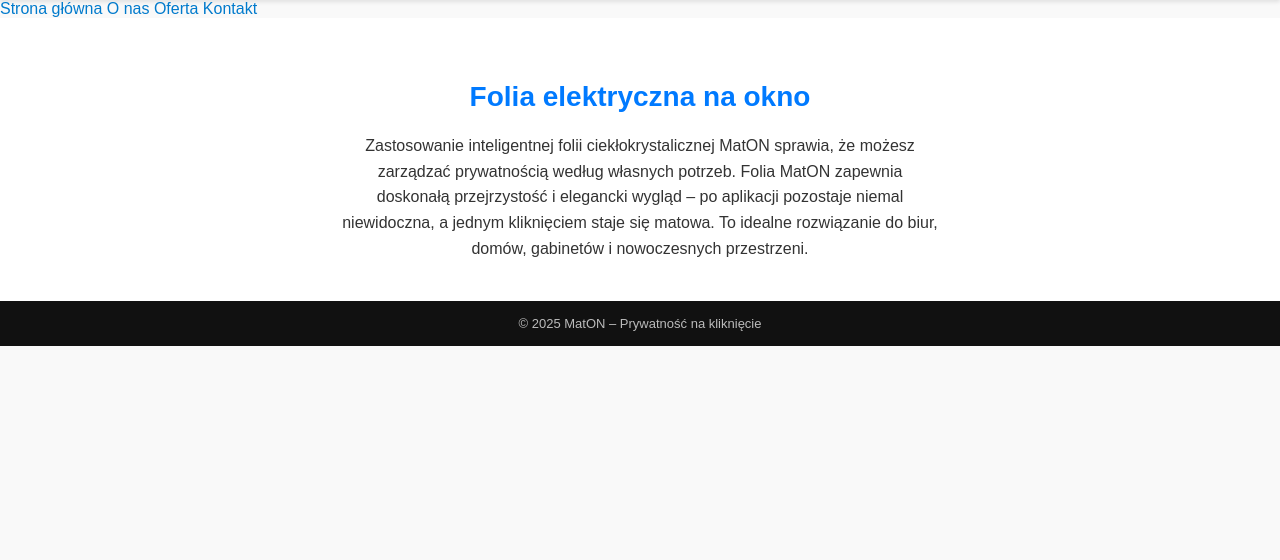
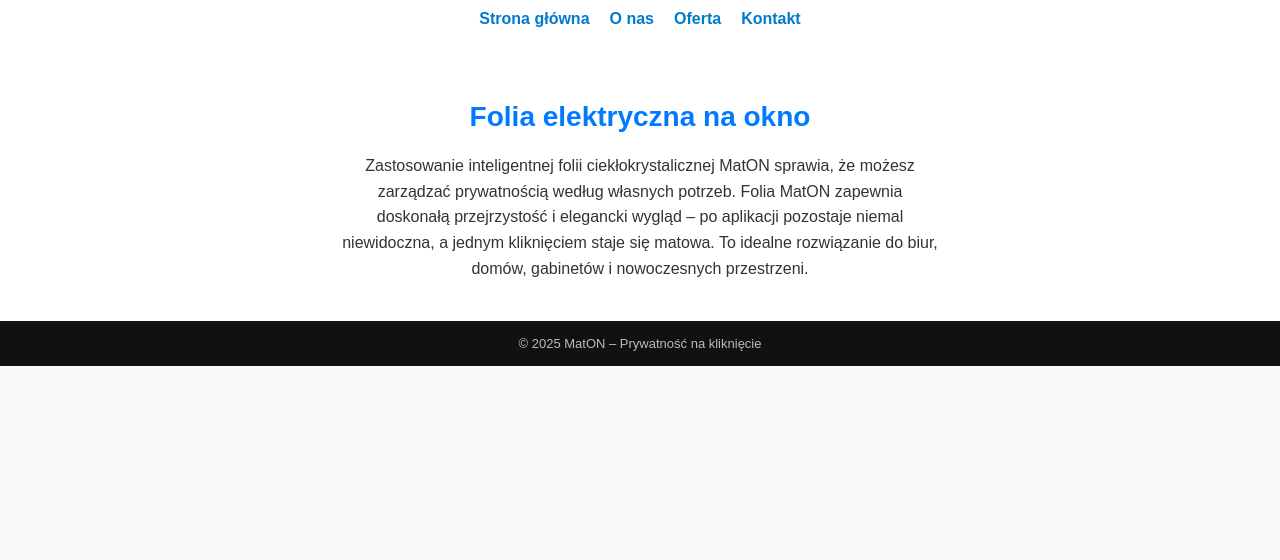
Before and after one commit to zawfii/zawfii.github.io, a plain HTML site: page index.html in a window 1280 px wide. Shown: the part 240-800 px from the top of the page. Drawn offline with Linux system fonts and the light colour scheme.

Commit message:
Update index.html

```diff
--- a/index.html
+++ b/index.html
@@ -72,11 +72,11 @@
   <img src="logo.png" alt="MatON logo" />
 </header>
 
-<nav>
-  <a href="index.html">Strona główna</a>
-  <a href="o-nas.html">O nas</a>
-  <a href="oferta.html">Oferta</a>
-  <a href="kontakt.html">Kontakt</a>
+<nav style="display: flex; justify-content: center; gap: 20px; padding: 10px 0; background: #fff;">
+  <a href="index.html" style="text-decoration: none; color: #007acc; font-weight: bold;">Strona główna</a>
+  <a href="o-nas.html" style="text-decoration: none; color: #007acc; font-weight: bold;">O nas</a>
+  <a href="oferta.html" style="text-decoration: none; color: #007acc; font-weight: bold;">Oferta</a>
+  <a href="kontakt.html" style="text-decoration: none; color: #007acc; font-weight: bold;">Kontakt</a>
 </nav>
 
 <section class="hero">
```
